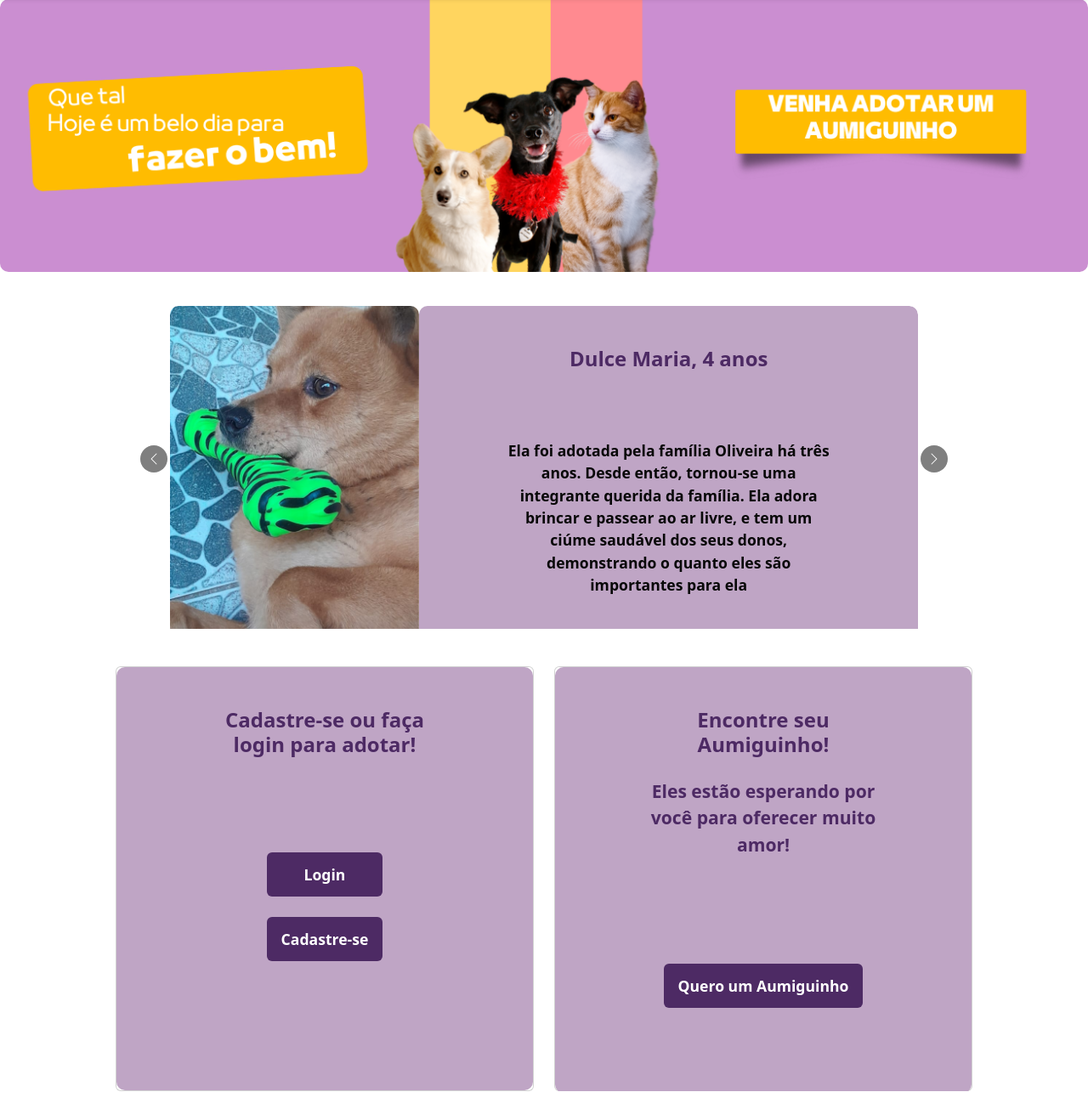
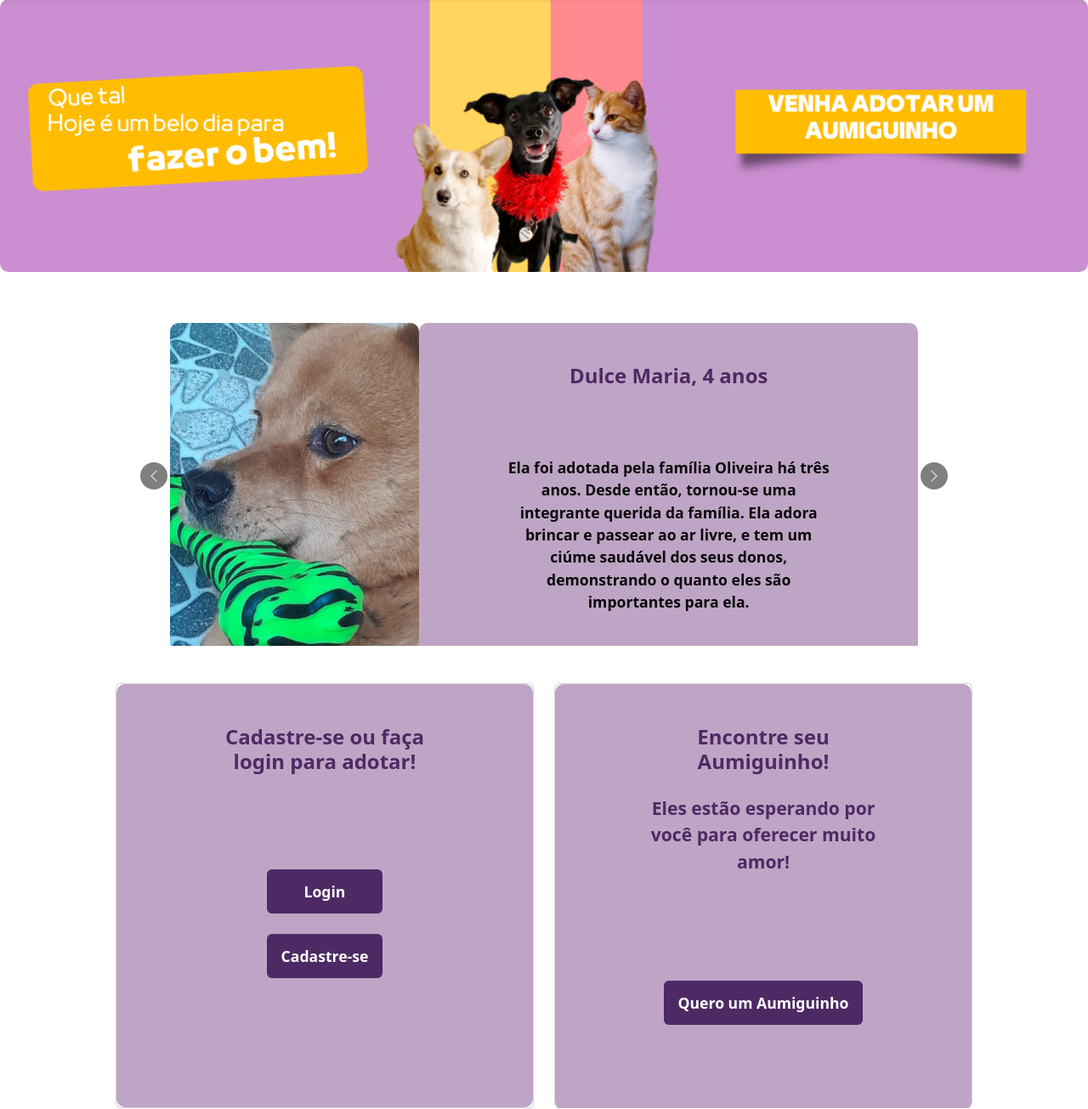
Before and after one commit to santos-joao/Adocao.Animais, a Flask app: page / in a window 1280 px wide. Shown: the part 121-1426 px from the top of the page at 85% size. Run offline with Flask 3, Linux system fonts and the light colour scheme.

Commit message:
Testes finais 2

```diff
--- a/static/style.css
+++ b/static/style.css
@@ -1,11 +1,26 @@
 
 /* Contêiner do carrossel */
+.carousel {
+  overflow: hidden; /* Esconde a parte do conteúdo que ultrapassa o contêiner */
+  border-radius: 10px; /* Borda arredondada (opcional) */
+  margin-top: 20px; /* Espaçamento superior */
+  flex-wrap: wrap;
+  justify-content: center;
+  display: flex;
+  align-items: center; /* Alinha verticalmente */
+  gap: 20px; /* Espaço entre os elementos */
+  border-radius: 10px;
+
+
+}
 .carousel-fluid {
   overflow: hidden;
   margin-left: 100px;
   margin-right: 100px;
   border-radius: 10px;
   margin-top: 20px;
+  flex-wrap: wrap;
+  justify-content: center;
 }
 .carousel .card-text {
   text-align: center;
@@ -18,6 +33,9 @@
   overflow: hidden; /* Garante que a imagem não ultrapasse os limites do item */
   position: relative;
   border-radius: 10px; /* Borda arredondada (opcional) */
+  flex-wrap: wrap;
+  justify-content: center;
+
 }
 
 /* Imagens dentro do carrossel */
@@ -28,6 +46,9 @@
   max-height: auto; /* Altura máxima para evitar que a imagem fique muito grande */
   object-fit: cover; /* Mantém a proporção da imagem e cobre o espaço */
   border-radius: 10px; /* Borda arredondada (opcional) */
+  display: flex;
+  flex-wrap: wrap;
+  justify-content: center;
 }
 
 
@@ -358,11 +379,14 @@ blockquote {
   background-color: #bfa5c5;
   border-radius: 10px;
   padding: 10px;
+  justify-content: center;
 }
 
 #container_adocao {
   background-image: url(img/Cards/patinhas.png);
  background-size: 100%;
+ align-content: center;
+ justify-content: center;
 
 }
 
@@ -376,7 +400,7 @@ blockquote {
   overflow: hidden;
   object-fit: cover;  /* isso aqui serve pra imagem caber certinho no carrossel, sem esticar. precisamos de imagens que sejam do mesmo tamanho */
   border-radius: 100px;
-
+  justify-content: center;
 }
 
 .list-group {
@@ -391,3 +415,13 @@ blockquote {
   text-align: center;
   background-color: #ffffff;
 }
+
+
+.col-md-4 {
+  display: flex;
+  justify-content: center;
+}
+
+.card-animal {
+  margin: 10px;
+}
--- a/templates/adotar.html
+++ b/templates/adotar.html
@@ -51,7 +51,7 @@
 <br>
 <h2 id="titulo_adocao"> Conheça nossos Aumigos!</h2>
 <div class="container-fluid px-0" id="container_adocao">
-  <div class="row g-4 mt-4">
+  <div class="row g-6 mt-6">
     <div class="col-md-4">
       <div class="card-animal" style="width: 18rem;">
         <img src="static/img/Adocao/Dulce Maria_1.jpeg" class="card-img-top" alt="...">
--- a/templates/index.html
+++ b/templates/index.html
@@ -63,7 +63,7 @@
             <div class="col-md-8">
               <div class="card-body">
                 <h5 class="card-title">Dulce Maria, 4 anos</h5>
-                <p class="card-text"> Ela foi adotada pela família Oliveira há três anos. Desde então, tornou-se uma integrante querida da família. Ela adora brincar e passear ao ar livre, e tem um ciúme saudável dos seus donos, demonstrando o quanto eles são importantes para ela<br><br></p>
+                <p class="card-text"> Ela foi adotada pela família Oliveira há três anos. Desde então, tornou-se uma integrante querida da família. Ela adora brincar e passear ao ar livre, e tem um ciúme saudável dos seus donos, demonstrando o quanto eles são importantes para ela. <br><br><br><br><br><br></p>
               </div>
             </div>
           </div>
```
